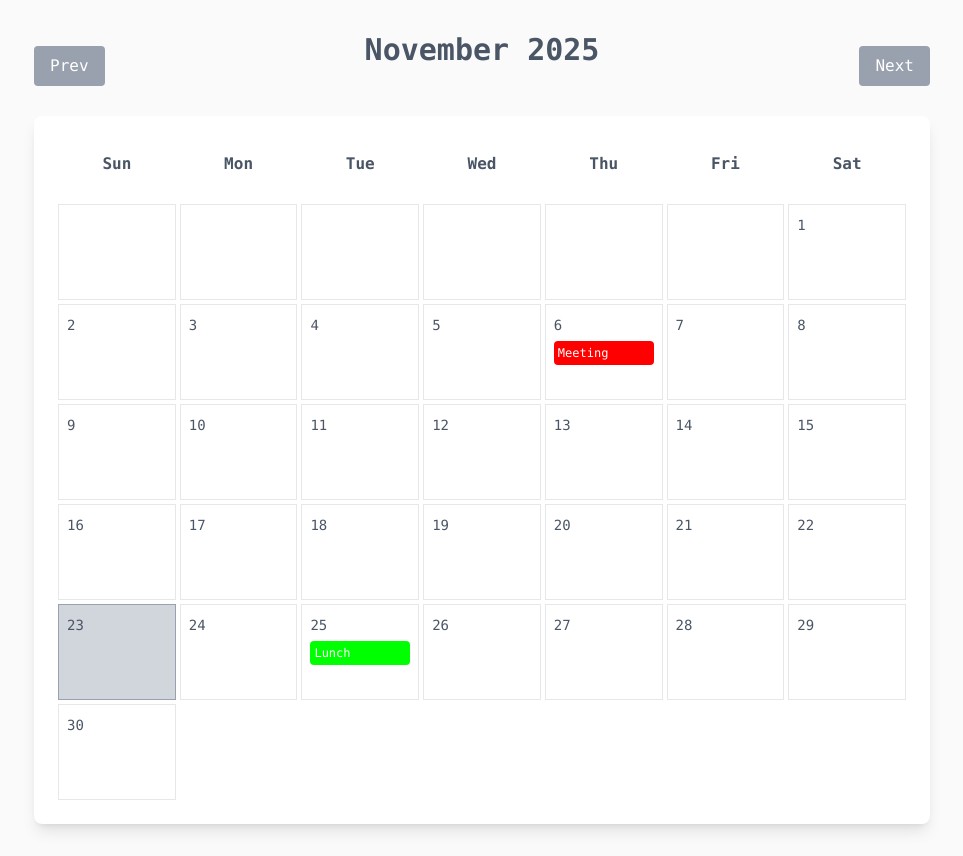
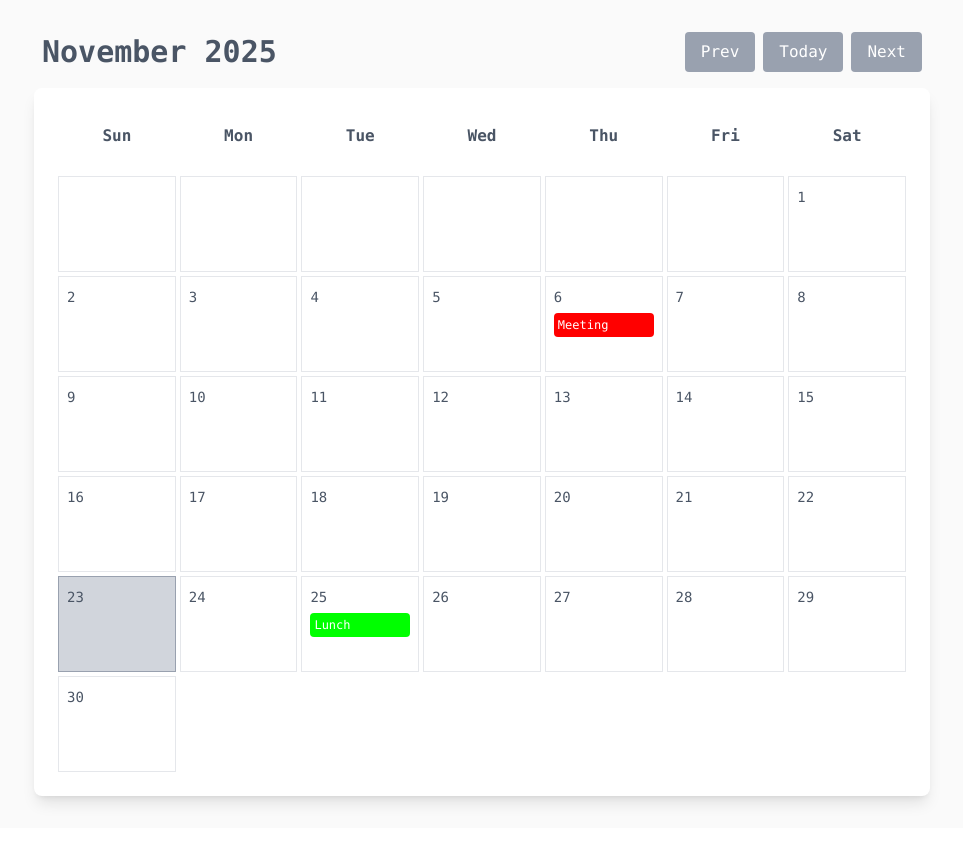
Before and after one commit to NangunooriAbhinav/calendar-assignment, a Next.js app: page / in a window 1280 px wide. Shown: the whole page, without its empty margins (158-1121 px from the left). After the commit the page ends 828 px from the top, so only its background shows below. Built offline with nearby package versions, Linux system fonts and the light colour scheme.

Commit message:
improvements

```diff
--- a/app/page.tsx
+++ b/app/page.tsx
@@ -86,25 +86,37 @@ export default function Home() {
     return events.filter((event) => event.date === dateString);
   };
 
+  const goToToday = () => {
+    setCurrentDate(new Date());
+  };
+
   return (
     <div className="min-h-screen bg-zinc-50 p-8 font-mono">
       <div className="max-w-4xl mx-auto">
-        <div className="flex items-center justify-between mb-4">
+        <div className="flex items-center justify-between mb-4 px-2">
+          <h1 className="text-3xl font-bold text-center text-gray-600">
+            {monthNames[month]} {year}
+          </h1>
+          <div className="flex gap-2">
             <button
               onClick={() => navigateMonth("prev")}
               className="px-4 py-2 bg-gray-400 text-white rounded hover:bg-gray-600"
             >
               Prev
             </button>
-          <h1 className="text-3xl font-bold mb-8 text-center text-gray-600">
-            {monthNames[month]} {year}
-          </h1>
+            <button
+              onClick={goToToday}
+              className="px-4 py-2 bg-gray-400 text-white rounded hover:bg-gray-600"
+            >
+              Today
+            </button>
             <button
               onClick={() => navigateMonth("next")}
               className="px-4 py-2 bg-gray-400 text-white rounded hover:bg-gray-600"
             >
               Next
             </button>
+          </div>
         </div>
 
         <div className="bg-white rounded-lg shadow-lg p-6">
```
Lines whose indentation alone changed are shown as unchanged.
